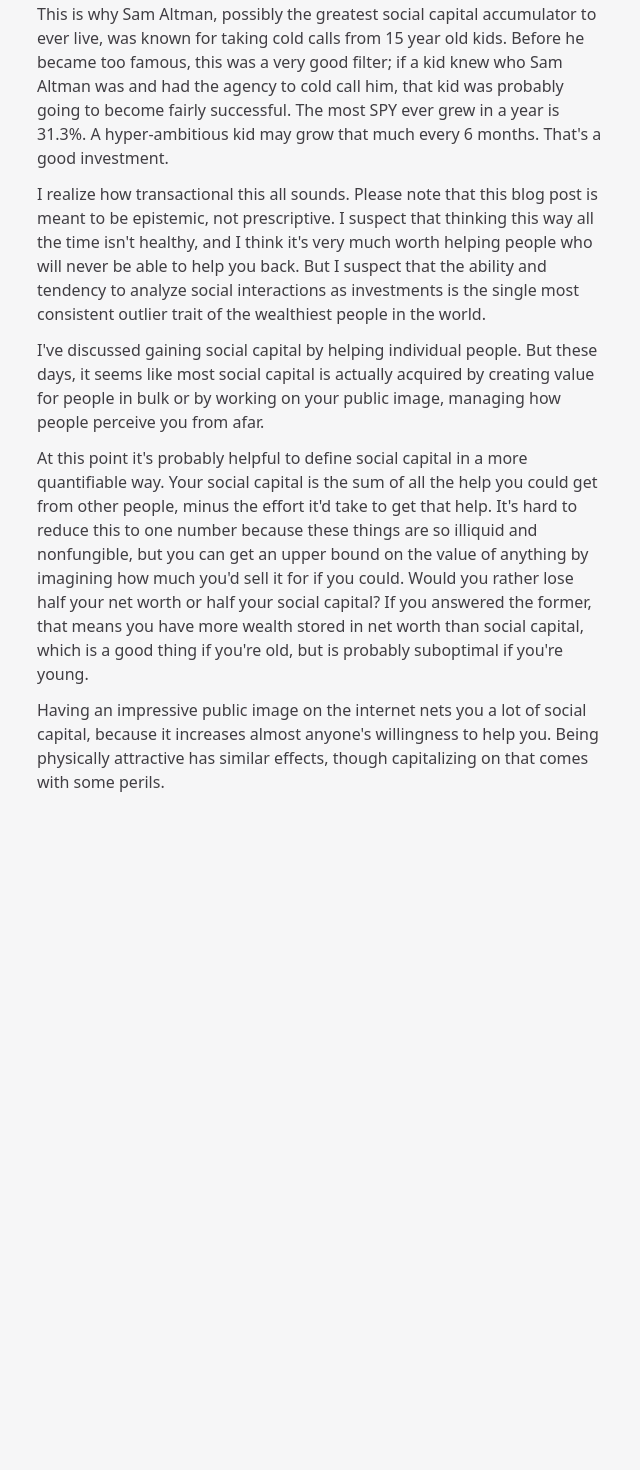
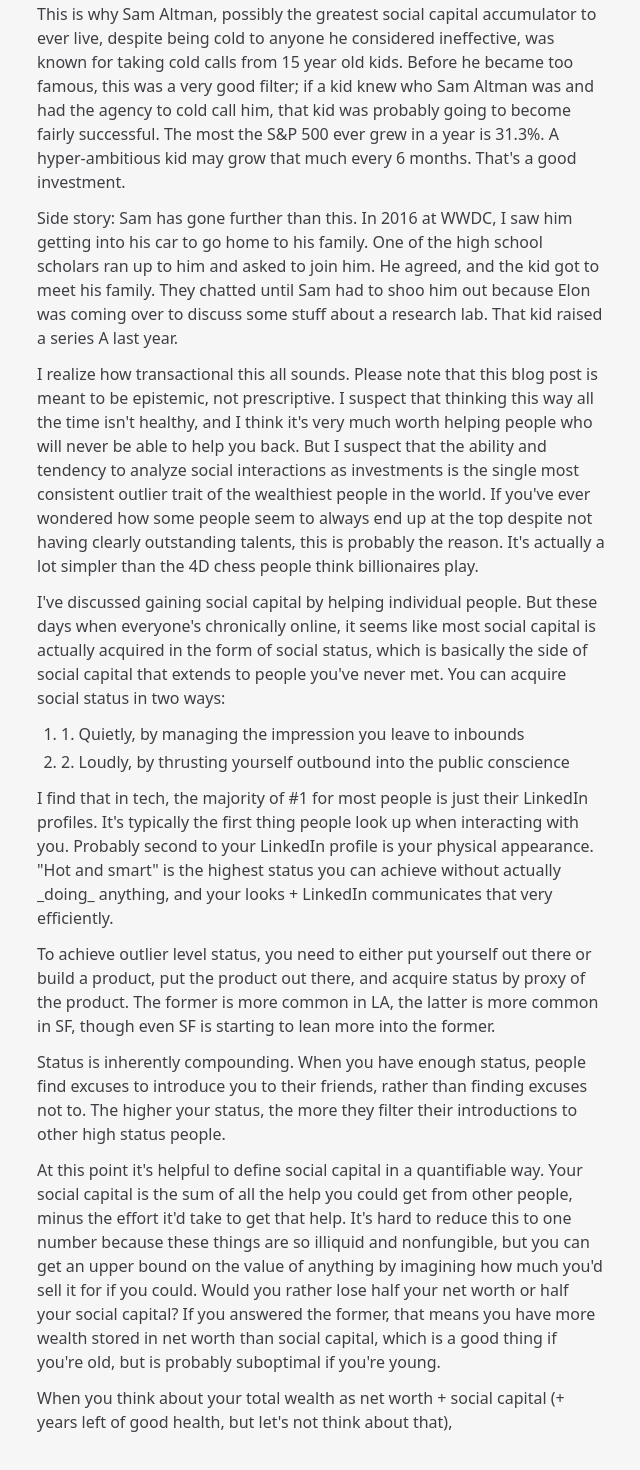
Before and after one commit to Xyzrr/micro-blog, a SvelteKit app: page /what-people-think in a window 1280 px wide. Shown: the part 906-2376 px from the top of the page, without its empty margins (219-859 px from the left). Before the commit the page ends 1968 px from the top, so only its background shows below. Built offline with nearby package versions, Linux system fonts and the light colour scheme.

Commit message:
more content

```diff
--- a/src/routes/(posts)/what-people-think/+page.svelte
+++ b/src/routes/(posts)/what-people-think/+page.svelte
@@ -36,15 +36,24 @@
 	social capital suddenly becomes one of the main bottlenecks to your company's success. Winning the
 	gratitude/trust/respect of someone is a lot like buying a call option on them. There's theta decay
 	as they gradually forget about you, but if they become successful down the road--especially if
-	it's partly because of you--you can 'exercise' your option for a lot of value.
+	it's partly because of you--they may come back and bring you a lot of value.
 </p>
 
 <p>
-	This is why Sam Altman, possibly the greatest social capital accumulator to ever live, was known
-	for taking cold calls from 15 year old kids. Before he became too famous, this was a very good
-	filter; if a kid knew who Sam Altman was and had the agency to cold call him, that kid was
-	probably going to become fairly successful. The most SPY ever grew in a year is 31.3%. A
-	hyper-ambitious kid may grow that much every 6 months. That's a good investment.
+	This is why Sam Altman, possibly the greatest social capital accumulator to ever live, despite
+	being cold to anyone he considered ineffective, was known for taking cold calls from 15 year old
+	kids. Before he became too famous, this was a very good filter; if a kid knew who Sam Altman was
+	and had the agency to cold call him, that kid was probably going to become fairly successful. The
+	most the S&P 500 ever grew in a year is 31.3%. A hyper-ambitious kid may grow that much every 6
+	months. That's a good investment.
+</p>
+
+<p>
+	Side story: Sam has gone further than this. In 2016 at WWDC, I saw him getting into his car to go
+	home to his family. One of the high school scholars ran up to him and asked to join him. He
+	agreed, and the kid got to meet his family. They chatted until Sam had to shoo him out because
+	Elon was coming over to discuss some stuff about a research lab. That kid raised a series A last
+	year.
 </p>
 
 <p>
@@ -52,27 +61,54 @@
 	epistemic, not prescriptive. I suspect that thinking this way all the time isn't healthy, and I
 	think it's very much worth helping people who will never be able to help you back. But I suspect
 	that the ability and tendency to analyze social interactions as investments is the single most
-	consistent outlier trait of the wealthiest people in the world.
+	consistent outlier trait of the wealthiest people in the world. If you've ever wondered how some
+	people seem to always end up at the top despite not having clearly outstanding talents, this is
+	probably the reason. It's actually a lot simpler than the 4D chess people think billionaires play.
 </p>
 
 <p>
-	I've discussed gaining social capital by helping individual people. But these days, it seems like
-	most social capital is actually acquired by creating value for people in bulk or by working on
-	your public image, managing how people perceive you from afar.
+	I've discussed gaining social capital by helping individual people. But these days when everyone's
+	chronically online, it seems like most social capital is actually acquired in the form of social
+	status, which is basically the side of social capital that extends to people you've never met. You
+	can acquire social status in two ways:
+</p>
+
+<ol>
+	<li>1. Quietly, by managing the impression you leave to inbounds</li>
+	<li>2. Loudly, by thrusting yourself outbound into the public conscience</li>
+</ol>
+
+<p>
+	I find that in tech, the majority of #1 for most people is just their LinkedIn profiles. It's
+	typically the first thing people look up when interacting with you. Probably second to your
+	LinkedIn profile is your physical appearance. "Hot and smart" is the highest status you can
+	achieve without actually _doing_ anything, and your looks + LinkedIn communicates that very
+	efficiently.
 </p>
 
 <p>
-	At this point it's probably helpful to define social capital in a more quantifiable way. Your
-	social capital is the sum of all the help you could get from other people, minus the effort it'd
-	take to get that help. It's hard to reduce this to one number because these things are so illiquid
-	and nonfungible, but you can get an upper bound on the value of anything by imagining how much
-	you'd sell it for if you could. Would you rather lose half your net worth or half your social
-	capital? If you answered the former, that means you have more wealth stored in net worth than
-	social capital, which is a good thing if you're old, but is probably suboptimal if you're young.
+	To achieve outlier level status, you need to either put yourself out there or build a product, put
+	the product out there, and acquire status by proxy of the product. The former is more common in
+	LA, the latter is more common in SF, though even SF is starting to lean more into the former.
 </p>
 
 <p>
-	Having an impressive public image on the internet nets you a lot of social capital, because it
-	increases almost anyone's willingness to help you. Being physically attractive has similar
-	effects, though capitalizing on that comes with some perils.
+	Status is inherently compounding. When you have enough status, people find excuses to introduce
+	you to their friends, rather than finding excuses not to. The higher your status, the more they
+	filter their introductions to other high status people.
 </p>
+
+<p>
+	At this point it's helpful to define social capital in a quantifiable way. Your social capital is
+	the sum of all the help you could get from other people, minus the effort it'd take to get that
+	help. It's hard to reduce this to one number because these things are so illiquid and nonfungible,
+	but you can get an upper bound on the value of anything by imagining how much you'd sell it for if
+	you could. Would you rather lose half your net worth or half your social capital? If you answered
+	the former, that means you have more wealth stored in net worth than social capital, which is a
+	good thing if you're old, but is probably suboptimal if you're young.
+</p>
+
+<p>
+	When you think about your total wealth as net worth + social capital (+ years left of good health,
+	but let's not think about that),
+</p>
```
